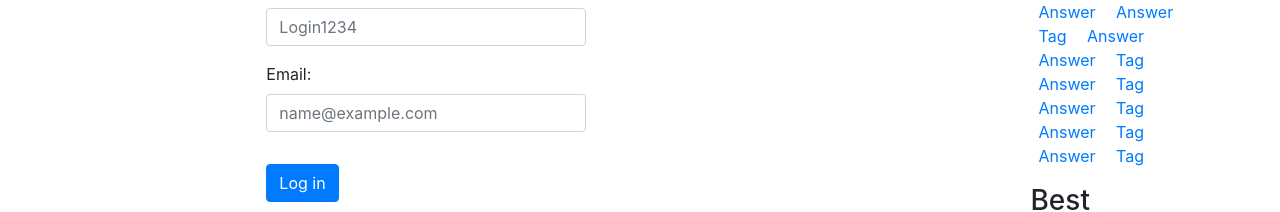
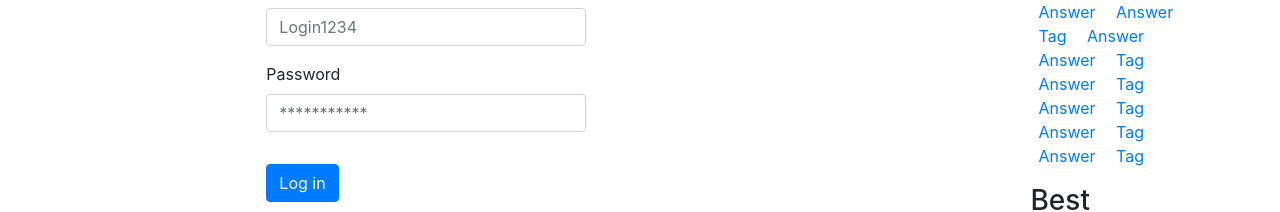
Before and after one commit to ponomo2/hw_1, a plain HTML site: page login.html in a window 1280 px wide. Shown: the part 282-494 px from the top of the page. Drawn offline with nearby package versions, Linux system fonts and the light colour scheme.

Commit message:
password

```diff
--- a/login.html
+++ b/login.html
@@ -51,8 +51,8 @@
               <input type="login" class="form-control" id="exampleFormControlInput1" maxlength="20" placeholder="Login1234" style="width: 20rem;">
             </div>
             <div class="form-group">
-              <label for="exampleFormControlInput1">Email:</label>
-              <input type="email" class="form-control" id="exampleFormControlInput1" maxlength="30" placeholder="name@example.com" style="width: 20rem;">
+              <label for="exampleInputPassword1">Password</label>
+              <input type="password" class="form-control" id="exampleInputPassword1" maxlength="30" placeholder="***********" style="width: 20rem;">
             </div>
             <button type="submit" class="btn btn-primary mt-3">Log in</button>
             <!-- <div class="form-group">
```
